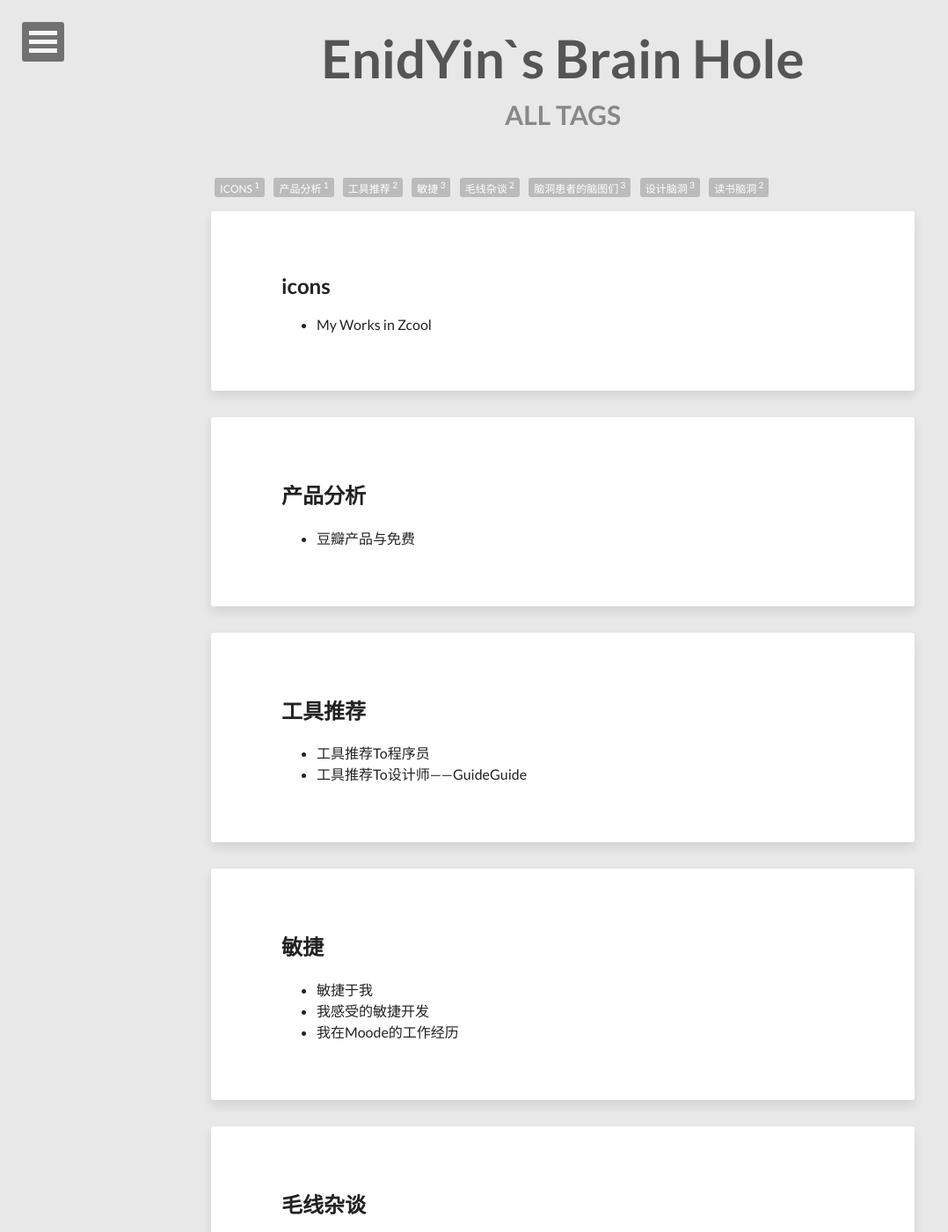
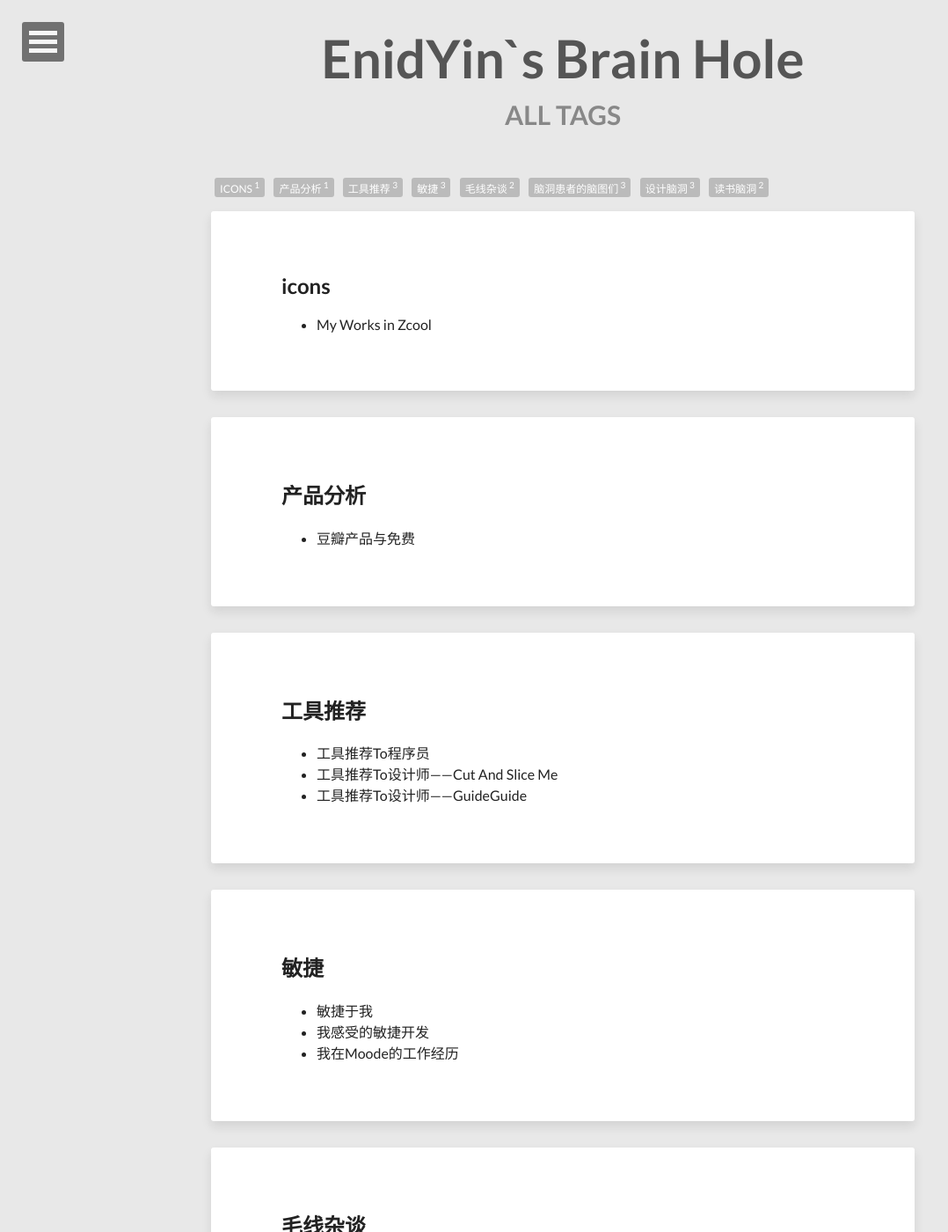
Before and after one commit to EnidYin/EnidYin.github.io, a Jekyll site: the page built from tags.html, in a window 1280 px wide and 1400 px high. Shown: the whole window at 88% size, without its empty margins (0-1078 px from the left). Built offline with Jekyll 4.4.1, drawn with Linux system fonts in a browser that asks for light colours; nearby versions of some CDN libraries; part of the change alters nothing that is shown.

Commit message:
cut and slice me

```diff
--- a/_config.yml
+++ b/_config.yml
@@ -50,7 +50,7 @@ markdown:    kramdown
 permalink:   /:categories/:title/
 
 # Amount of post to show on home page
-paginate: 1
+paginate: 2
 
 kramdown:
   auto_ids: true
--- /dev/null
+++ b/_posts/2014-06-26-Cut-And-Slice-Me.md
@@ -0,0 +1,31 @@
+---
+layout: post
+title: 工具推荐To设计师——Cut And Slice Me
+description: "工具推荐Cut And Slice Me"
+modified: 2014-06-20
+tags: [工具推荐]
+image:
+  feature: abstract-3.jpg
+  credit: dargadgetz
+  creditlink: http://www.dargadgetz.com/ios-7-abstract-wallpaper-pack-for-iphone-5-and-ipod-touch-retina/
+comments: true
+share: true
+---
+
+###Cut And Slice Me
+
+每次程序员要图的时候，内心就像嘶吼着狂奔着无数的小萌兔子，几十个icon，一个一个切。今天要推荐的PS插件是，切图神器，<a href="http://www.cutandslice.me/"><font color="#f2990b">Cut And Slice Me</font></a>。
+
+<div style="text-align:center">
+    <figure>
+        <a><img src="/images/blog/cutandsliceme.png"/></a>
+    </figure>
+</div>
+
+CutAndSliceMe提供三种模式的切图——For IPhone, For Android, For Web。在每种模式下，都提供三种类型的切图——Cut All Assets（切全部图层），Cut Subgroups（切所选中组内的全部图层），Cut Selected（切所选中的图层）。
+
+CutAndSliceMe在当前psd文件的保存位置新建文件将，将切好的图片放在该文件夹内。
+
+####Attention!!!必须将当前的psd文件保存后才可以使用CutAndSliceMe进行切图，不然会报Error。（你想啊，不然这货该把图片存到哪里去）
+
+如果需要切的图层是文字图层、矢量图层、智能化图层，需要先对图层进行栅格化操作。
```
Also changed, not shown: images/blog/cutandsliceme.png (added), 1 other file.
